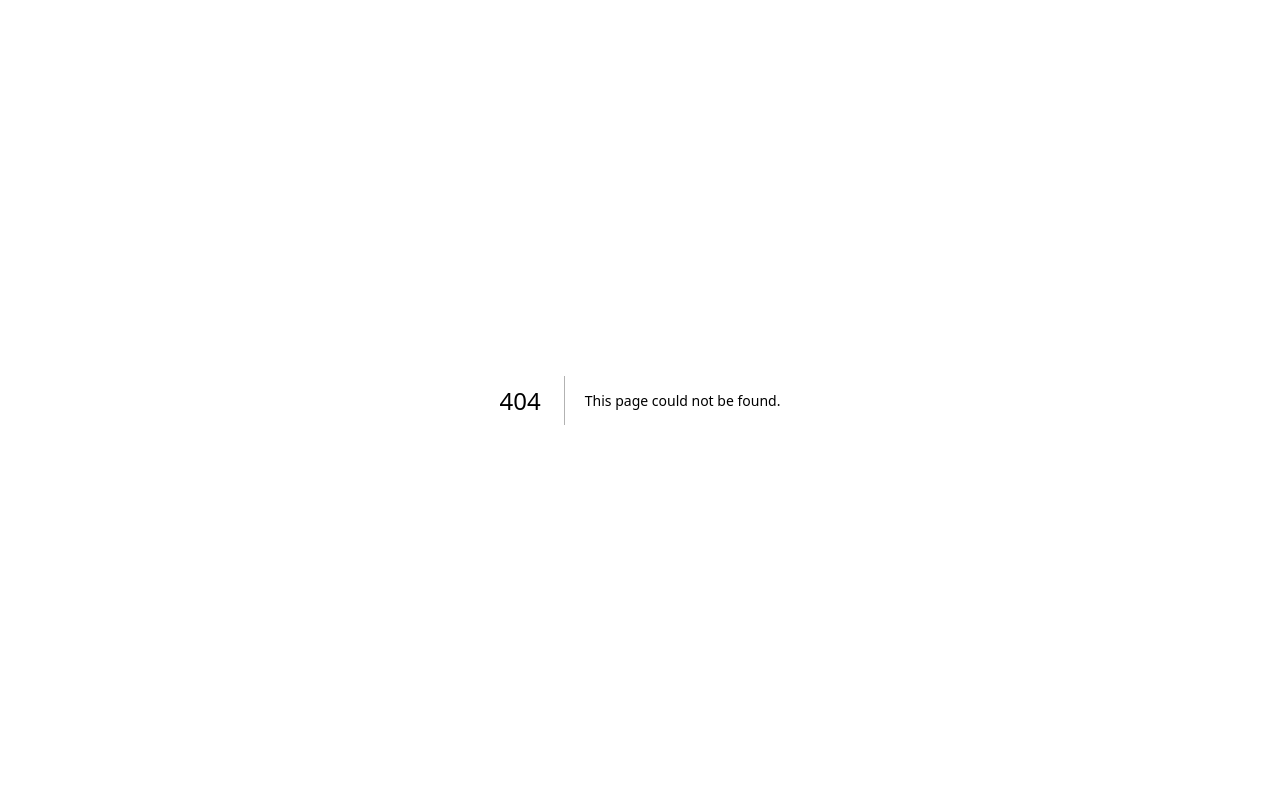
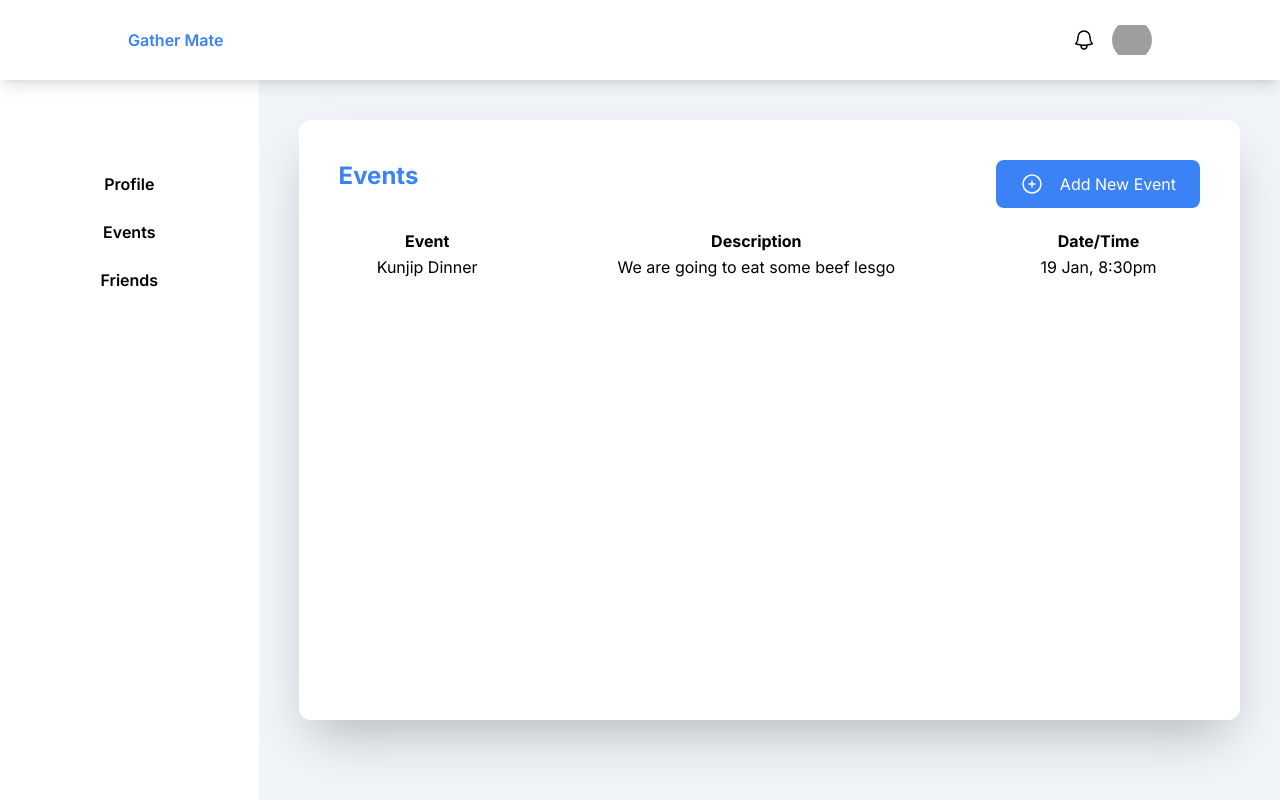
Before and after one commit to abylaip/gather-mate-front, a Next.js app: page /1/events in a window 1280 px wide. Before the commit this address had no page. Built offline with nearby package versions, Linux system fonts and the light colour scheme; grey boxes are pictures that could not be loaded.

Commit message:
feat: initial layour

```diff
--- /dev/null
+++ b/src/app/[slug]/events/page.tsx
@@ -0,0 +1,56 @@
+import Layout from "@/components/layout";
+
+const EventsPage = () => {
+  return (
+    <Layout>
+      <div className="h-full w-full p-10">
+        <div className="bg-white rounded-xl w-full h-5/6 shadow-2xl p-10">
+          <div className="flex flex-col w-full space-y-5">
+            <div className="flex justify-between">
+              <p className="text-2xl font-bold text-blue-500">Events</p>
+              <button className="flex space-x-4 py-3 px-6 rounded-lg bg-blue-500 text-white">
+                <svg
+                  xmlns="http://www.w3.org/2000/svg"
+                  fill="none"
+                  viewBox="0 0 24 24"
+                  strokeWidth={1.5}
+                  stroke="currentColor"
+                  className="w-6 h-6"
+                >
+                  <path
+                    strokeLinecap="round"
+                    strokeLinejoin="round"
+                    d="M12 9v6m3-3H9m12 0a9 9 0 1 1-18 0 9 9 0 0 1 18 0Z"
+                  />
+                </svg>
+                <p>Add New Event</p>
+              </button>
+            </div>
+            <div className="w-full">
+              <table className="w-full">
+                <thead>
+                  <tr>
+                    <th>Event</th>
+                    <th>Description</th>
+                    <th>Date/Time</th>
+                  </tr>
+                </thead>
+                <tbody>
+                  <tr>
+                    <td className="text-center">Kunjip Dinner</td>
+                    <td className="text-center">
+                      We are going to eat some beef lesgo
+                    </td>
+                    <td className="text-center">19 Jan, 8:30pm</td>
+                  </tr>
+                </tbody>
+              </table>
+            </div>
+          </div>
+        </div>
+      </div>
+    </Layout>
+  );
+};
+
+export default EventsPage;
--- /dev/null
+++ b/src/app/[slug]/friends/page.tsx
@@ -0,0 +1,48 @@
+import Layout from "@/components/layout";
+
+const FriendsPage = () => {
+  return (
+    <Layout>
+      <div className="h-full w-full p-10">
+        <div className="bg-white rounded-xl w-full h-5/6 shadow-2xl p-10">
+          <div className="flex flex-col w-full space-y-5">
+            <div className="flex justify-between">
+              <p className="text-2xl font-bold text-blue-500">Friends</p>
+              <button className="flex space-x-4 py-3 px-6 rounded-lg bg-blue-500 text-white">
+                <svg
+                  xmlns="http://www.w3.org/2000/svg"
+                  fill="none"
+                  viewBox="0 0 24 24"
+                  strokeWidth={1.5}
+                  stroke="currentColor"
+                  className="w-6 h-6"
+                >
+                  <path
+                    strokeLinecap="round"
+                    strokeLinejoin="round"
+                    d="M12 9v6m3-3H9m12 0a9 9 0 1 1-18 0 9 9 0 0 1 18 0Z"
+                  />
+                </svg>
+                <p>Add New Friend</p>
+              </button>
+            </div>
+            <div className="w-full">
+              <div className="flex flex-col">
+                <div className="flex flex-row space-x-5 items-center">
+                  <img
+                    src="https://static.vecteezy.com/system/resources/thumbnails/003/337/584/small/default-avatar-photo-placeholder-profile-icon-vector.jpg"
+                    alt=""
+                    className="h-14 w-14 rounded-full object-cover"
+                  />
+                  <p className="text-2xl">Zhomart Mukhamejanov</p>
+                </div>
+              </div>
+            </div>
+          </div>
+        </div>
+      </div>
+    </Layout>
+  );
+};
+
+export default FriendsPage;
--- /dev/null
+++ b/src/app/[slug]/profile/page.tsx
@@ -0,0 +1,23 @@
+import Layout from "@/components/layout";
+
+const ProfilePage = () => {
+  return (
+    <Layout>
+      <div className="h-full w-full p-10">
+        <div className="bg-white rounded-xl w-full h-3/4 shadow-2xl p-10">
+          <div className="flex flex-col items-center space-y-5">
+            <img
+              src="https://static.vecteezy.com/system/resources/thumbnails/003/337/584/small/default-avatar-photo-placeholder-profile-icon-vector.jpg"
+              alt=""
+              className="h-52 w-52 rounded-full object-contain"
+            />
+            <p className="text-2xl font-semibold">Abylay Aiyp</p>
+            <p className="text-2xl">ablyaip@gmail</p>
+          </div>
+        </div>
+      </div>
+    </Layout>
+  );
+};
+
+export default ProfilePage;
--- a/src/app/page.tsx
+++ b/src/app/page.tsx
@@ -2,32 +2,32 @@
 
 const Home = () => {
   return (
-    <div className="h-screen flex flex-row items-center justify-center bg-slate-100 space-x-40">
+    <div className="h-screen flex flex-row items-center justify-center bg-slate-100 space-x-32">
       <div className="flex flex-col">
         <p className="text-3xl font-bold text-blue-500">Gather Mate</p>
         <p className="text-xl font-semibold">
-          Together We Thrive: Where <br />
-          Friendship Sparks Unforgettable Events!
+          Together We Thrive: Where Friendship <br />
+          Sparks Unforgettable Events!
         </p>
       </div>
       <div className="flex flex-col space-y-5 rounded-xl bg-white shadow-2xl p-10">
-        <p className=" font-semibold">You can sign in with:</p>
+        <p className="font-semibold text-gray-600">You can sign in with:</p>
         <div className="flex flex-row space-x-6">
-          <button className="opacity-50 hover:opacity-100">
+          <button className="opacity-50 hover:opacity-100 cursor-pointer">
             <img
               src="https://static-00.iconduck.com/assets.00/google-icon-2048x2048-czn3g8x8.png"
               alt=""
               className="h-10 w-10"
             />
           </button>
-          <button className="opacity-50 hover:opacity-100">
+          <button className="opacity-50 hover:opacity-100 cursor-pointer">
             <img
               src="https://www.edigitalagency.com.au/wp-content/uploads/Facebook-logo-blue-circle-large-transparent-png.png"
               alt=""
               className="h-10 w-10"
             />
           </button>
-          <button className="opacity-50 hover:opacity-100">
+          <button className="opacity-50 hover:opacity-100 cursor-pointer">
             <img
               src="https://upload.wikimedia.org/wikipedia/commons/thumb/5/5a/X_icon_2.svg/2048px-X_icon_2.svg.png"
               alt=""
--- a/src/app/settings/page.tsx
+++ /dev/null
@@ -1,3 +0,0 @@
-const Settings = () => {
-  return <div className=""></div>;
-};
--- /dev/null
+++ b/src/components/layout/index.tsx
@@ -0,0 +1,69 @@
+import Link from "next/link";
+import { ReactNode } from "react";
+
+const Layout = ({ children }: { children: ReactNode }) => {
+  const paths = [
+    {
+      label: "Profile",
+      path: "/abylaip/profile",
+    },
+    {
+      label: "Events",
+      path: "/abylaip/events",
+    },
+    {
+      label: "Friends",
+      path: "/abylaip/friends",
+    },
+  ];
+  return (
+    <div className="flex flex-col relative max-h-screen overflow-hidden">
+      <div className="w-full top-0 z-10 py-5 bg-white shadow-lg">
+        <div className="px-32 flex w-full justify-between items-center">
+          <p className="font-semibold text-blue-500">Gather Mate</p>
+          <div className="flex flex-row space-x-4">
+            <button className="hover:text-blue-500">
+              <svg
+                xmlns="http://www.w3.org/2000/svg"
+                fill="none"
+                viewBox="0 0 24 24"
+                strokeWidth={1.5}
+                stroke="currentColor"
+                className="w-6 h-6"
+              >
+                <path
+                  strokeLinecap="round"
+                  strokeLinejoin="round"
+                  d="M14.857 17.082a23.848 23.848 0 0 0 5.454-1.31A8.967 8.967 0 0 1 18 9.75V9A6 6 0 0 0 6 9v.75a8.967 8.967 0 0 1-2.312 6.022c1.733.64 3.56 1.085 5.455 1.31m5.714 0a24.255 24.255 0 0 1-5.714 0m5.714 0a3 3 0 1 1-5.714 0"
+                />
+              </svg>
+            </button>
+            <img
+              src="https://static.vecteezy.com/system/resources/thumbnails/003/337/584/small/default-avatar-photo-placeholder-profile-icon-vector.jpg"
+              alt=""
+              className="h-10 w-10 rounded-full object-contain"
+            />
+          </div>
+        </div>
+      </div>
+      <div className="flex flex-row">
+        <div className="w-80 py-20 px-2 flex flex-col space-y-50 shadow-2xl">
+          {paths.map((item: any, key: number) => (
+            <Link
+              href={item.path}
+              key={key}
+              className="rounded p-3 w-full hover:bg-blue-400 hover:text-white font-semibold text-center"
+            >
+              {item.label}
+            </Link>
+          ))}
+        </div>
+        <div className="w-full h-screen bg-slate-100 overflow-y-scroll">
+          {children}
+        </div>
+      </div>
+    </div>
+  );
+};
+
+export default Layout;
```
